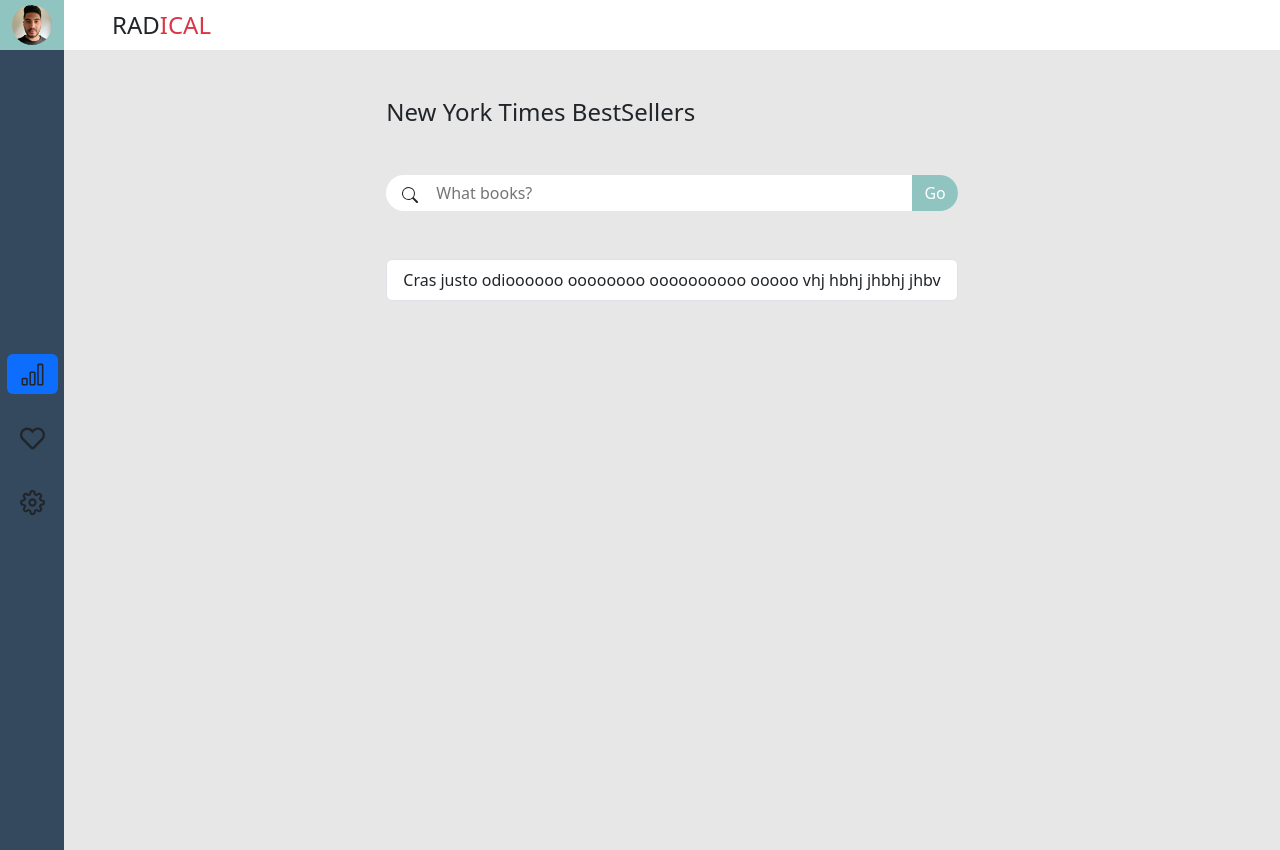
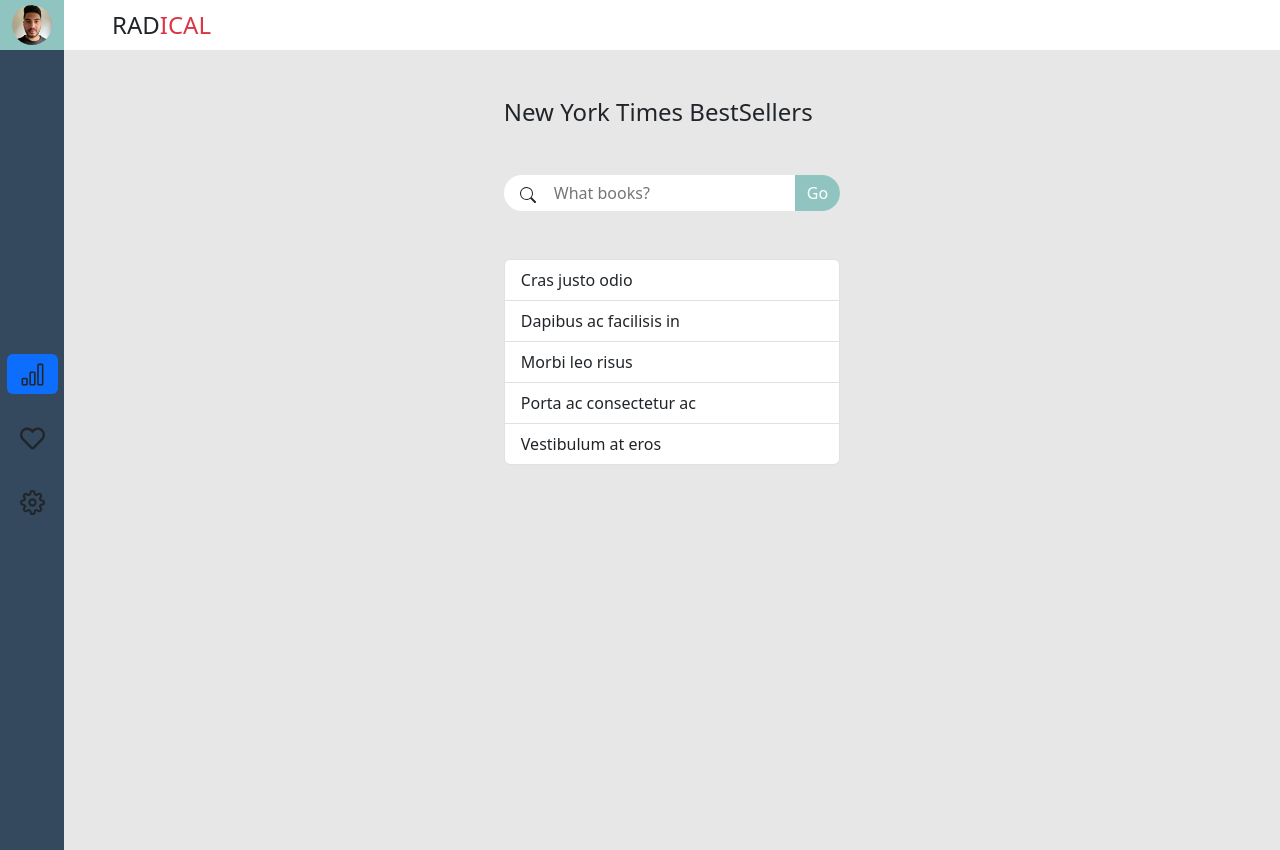
Before and after one commit to luqi2000/radical-challenge, a React (Vite) app: page /listBestSellers in a window 1280 px wide. Built offline with nearby package versions, Linux system fonts and the light colour scheme.

Commit message:
added listGroup

```diff
--- a/src/components/ListBestSellersPage.tsx
+++ b/src/components/ListBestSellersPage.tsx
@@ -15,7 +15,11 @@
                 <Search />
               </div>
               <ListGroup>
-                <ListGroup.Item>Cras justo odioooooo oooooooo oooooooooo ooooo vhj hbhj jhbhj jhbv</ListGroup.Item>
+                <ListGroup.Item>Cras justo odio</ListGroup.Item>
+                <ListGroup.Item>Dapibus ac facilisis in</ListGroup.Item>
+                <ListGroup.Item>Morbi leo risus</ListGroup.Item>
+                <ListGroup.Item>Porta ac consectetur ac</ListGroup.Item>
+                <ListGroup.Item>Vestibulum at eros</ListGroup.Item>
               </ListGroup>
             </div>
           </Col>
```
